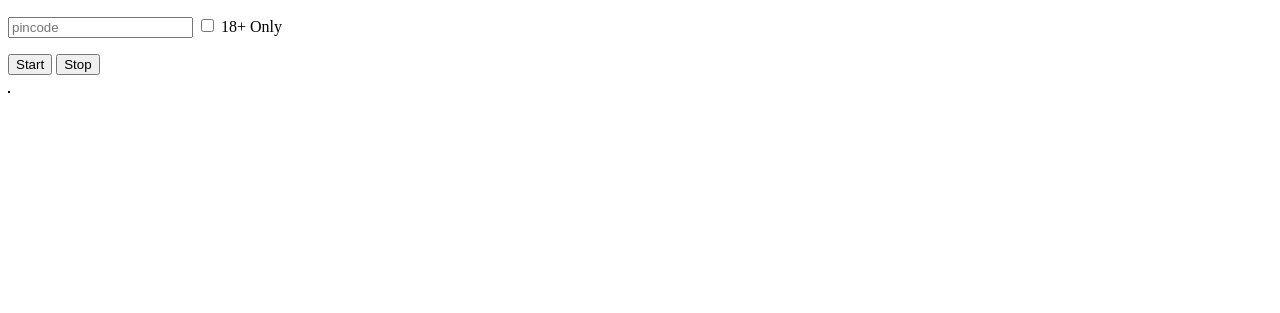
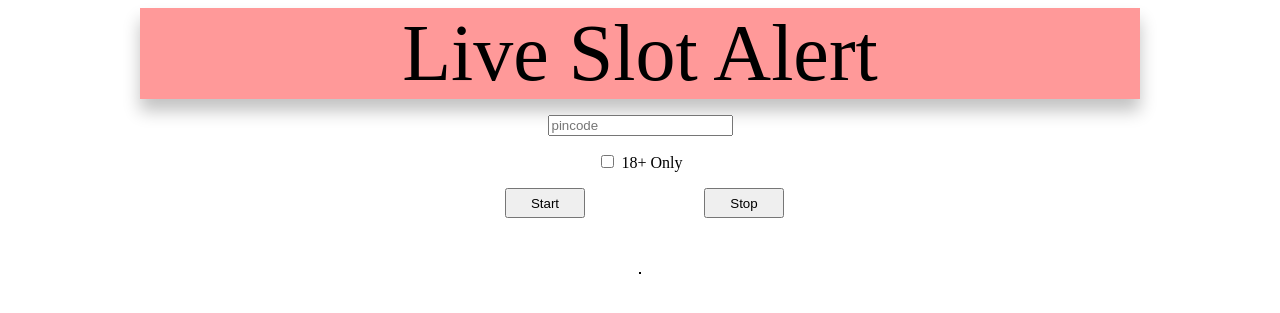
Before and after one commit to TheAnshul756/cowin-slots-alert, a Flask app: page / in a window 1280 px wide. Shown: the top 313 px of the page. Run offline with Flask 2, Linux system fonts and the light colour scheme.

Commit message:
add style

```diff
--- a/static/styles/main.css
+++ b/static/styles/main.css
@@ -1,3 +1,39 @@
+.topbar {
+    background-color:  #ff9999;
+    max-width: 1000px;
+    margin: auto;
+    text-align: center;
+    font-size: 80px;
+    box-shadow: 0 12px 16px 0 rgba(0,0,0,0.24);
+}
 table, th, td {
+    overflow-x: auto;
     border: 1px solid black;
+    margin: auto;
 }
+.input {
+    max-width: 500px;
+    margin: auto;
+}
+
+p {
+    /* margin-left: 30%; */
+    text-align: center;
+}
+
+button {
+    margin-left: 23%;
+    /* float: left; */
+    text-align: center;
+    /* border-radius: 8px; */
+    width: 80px;
+    height: 30px;
+}
+
+button:hover {
+    box-shadow: 0 12px 16px 0 rgba(0,0,0,0.24), 0 17px 50px 0 rgba(0,0,0,0.19);
+}
+
+#status{
+    text-align: center;
+}
--- a/templates/main.html
+++ b/templates/main.html
@@ -5,17 +5,23 @@
 	<link rel="shortcut icon" type="image/jpg" href="{{ url_for('static', filename='img/bell.jpeg')}}"/>
 	<link rel="stylesheet" type = "text/css" href="{{ url_for('static', filename='styles/main.css')}}">
 	<script src="https://ajax.googleapis.com/ajax/libs/jquery/3.5.1/jquery.min.js"></script>
+	<meta name="viewport" content="width=device-width, initial-scale=1.0">
 </head>
 <body>
+	<div class="topbar">
+		Live Slot Alert
+	</div>
+	<div class="input">
+		<p> <input type="number" id="pincode" name="pincode" placeholder="pincode" required> </p>
+		<p><input type="checkbox" id="age" name="age" value="adult">
+		<label for="age"> 18+ Only</label></p>
+		<button id="startbutton" type="button" onclick="setPinCode()">Start</button> <button id="stopbutton" type="button" onclick="stopUpdating()">Stop</button>
+	</div>
+	<br>
+	<br>
 	<div>
-		<form>
-			<p> <input type="number" id="pincode" name="pincode" placeholder="pincode" required>
-			<input type="checkbox" id="age" name="age" value="adult"> <label for="age"> 18+ Only</label></p>
-			<p> <button type="button" onclick="setPinCode()">Start</button> <button type="button" onclick="stopUpdating()">Stop</button></p>
-			<div id="status"></div>
-		</form>
-	</div>
-	<div>
+		<div id="status"></div>
+		<br>
 		<table id="mytable">
 		</table>
 	</div>
```
